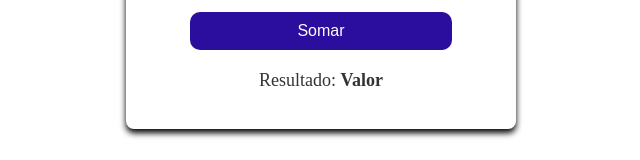
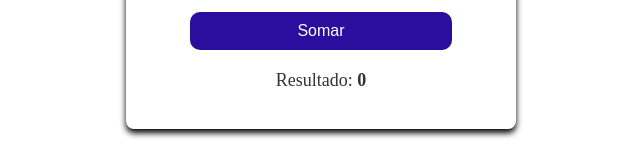
Before and after one commit to felipeazsantos/angular-conceitos-basicos, an Angular app: page / in a window 1280 px wide. Shown: the part 291-451 px from the top of the page, without its empty margins (319-959 px from the left). Built offline with nearby package versions, Linux system fonts and the light colour scheme.

Commit message:
bind resultado e click button

```diff
--- a/src/app/calculadora/calculadora.component.html
+++ b/src/app/calculadora/calculadora.component.html
@@ -1,6 +1,6 @@
 <div class="container">
     <div class="form-box">
-        <form action="">
+        <form>
             <h2>Calculadora</h2>
             <label for="numero1">Número 1</label>
             <input type="number" name="numero1" id="numero1">
@@ -8,11 +8,11 @@
             <label for="numero2">Número 2</label>
             <input type="number" name="numero2" id="numero2">
 
-            <button type="submit">Somar</button>
+            <button type="button" (click)="calcularResultado()">Somar</button>
         </form>
 
         <div class="result-display">
-            <p>Resultado: <span id="result">Valor</span></p>
+            <p>Resultado: <span id="result"> {{ resultado }} </span></p>
         </div>
     </div>
 </div>
--- a/src/app/calculadora/calculadora.component.ts
+++ b/src/app/calculadora/calculadora.component.ts
@@ -4,8 +4,14 @@ import { Component } from '@angular/core';
   selector: 'app-calculadora',
   imports: [],
   templateUrl: './calculadora.component.html',
-  styleUrl: './calculadora.component.scss'
+  styleUrl: './calculadora.component.scss',
 })
 export class CalculadoraComponent {
+  numero1: number = 0;
+  numero2: number = 0;
+  resultado: number = 0;
 
+  calcularResultado() {
+    this.resultado = this.numero1 + this.numero2;
+  }
 }
```
